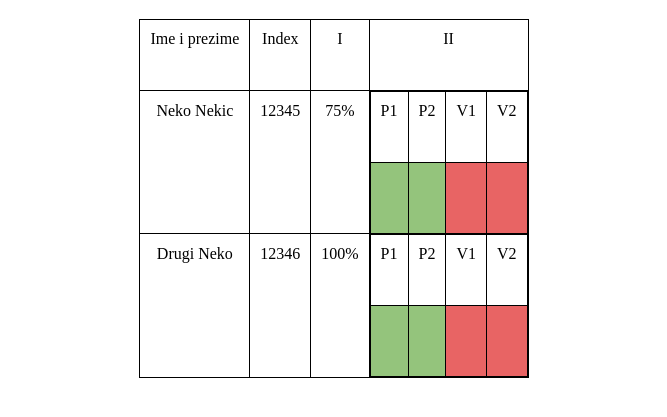
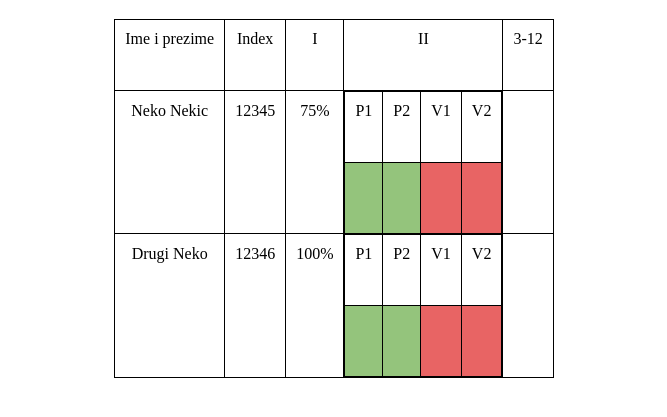
Before and after one commit to fahretf/Hana-WT, a plain HTML site: page html/prisustvo.html in a window 1280 px wide. Shown: the part 61-478 px from the top of the page, without its empty margins (306-973 px from the left). Drawn offline with Linux system fonts and the light colour scheme.

Commit message:
Validacija

```diff
--- a/html/prisustvo.html
+++ b/html/prisustvo.html
@@ -98,6 +98,5 @@
             </table>
         </div>
         <script src="../scripts/prisustvo.js"  type="module"></script>
-        <script src="../scripts/TabelaPrisustvo.js"  type="module"></script>
     </body>
 </html>
--- a/scripts/TabelaPrisustvo.js
+++ b/scripts/TabelaPrisustvo.js
@@ -2,6 +2,83 @@
 export let TabelaPrisustvo = function (divRef, podaci) {
 
     divRef.innerHTML = "";
+
+    //{studenti: [{ime:"Neko",index:12345}],
+    //prisustva:[{sedmica:1,predavanja:1,vjezbe:1,index:12345}],
+    //predmet:"WT", brojPredavanjaSedmicno:3, brojVjezbiSedmicno:2}
+    //validacija
+    var validni = 1;
+
+    //Broj prisustva na predavanju/vježbi je veći od broja predavanja/vježbi sedmično
+    //Broj prisustva je manji od nule
+    for(let i=0; i<podaci.prisustva.length; i++){
+        if(podaci.prisustva[i].predavanja > podaci.brojPredavanjaSedmicno || podaci.prisustva[i].vjezbe>podaci.brojVjezbiSedmicno) validni = 0;
+        else if(podaci.prisustva[i].predavanja < 0 || podaci.prisustva[i].vjezbe < 0) validni = 0;
+    }
+    //console.log("Prva validacija "+validni);
+
+    //Isti student ima dva ili više unosa prisustva za istu sedmicu
+    for(let i=0; i<podaci.prisustva.length; i++){
+        var indeks = podaci.prisustva[i].indeks;
+        var s = podaci.prisustva[i].sedmica;
+        for(let j=i+1; j<podaci.prisustva.length; j++){
+            if(podaci.prisustva[j].index == indeks && podaci.prisustva[j].sedmica == s) validni = 0;
+        }
+    }
+    //console.log("2. validacija "+validni);
+
+    //Postoje dva ili više studenata sa istim indeksom u listi studenata
+    for(let i=0; i<podaci.studenti.length; i++){
+        var indeks = podaci.studenti[i].index;
+        var nasao = 0;
+        for(let j=0; j<podaci.studenti.length; j++){
+            if(indeks == podaci.studenti[j].index) nasao = 1;
+        }
+        if(!nasao) validni = 0;
+    }
+    //console.log("3. validacija "+validni);
+
+    //Postoji prisustvo za studenta koji nije u listi studenata
+    for(let i=0; i<podaci.prisustva.length; i++){
+        var nasao = 0;
+        var student = podaci.prisustva[i].index;
+        for(let j=0; j<podaci.studenti.length; j++){
+            if(podaci.studenti[j].index == student){
+                nasao=1;
+                break;
+            }
+        }
+        if(!nasao) validni =0;
+    }
+    //console.log("4. validacija "+validni);
+
+    //Postoji sedmica, između dvije sedmice za koje je uneseno prisustvo bar jednom studentu, u kojoj nema unesenog prisustva. Npr. uneseno je prisustvo za sedmice 1 i 3 ali nijedan student nema prisustvo za sedmicu 2
+    var lista = new Array();
+    for(let i=0; i<podaci.prisustva.length; i++){
+        lista.push(podaci.prisustva[i].sedmica);
+    }
+    var listaHelper = new Array();
+    for(let i=0; i<lista.length; i++){
+        if(listaHelper.indexOf(lista[i]) === -1) listaHelper.push(lista[i]);
+    }
+    var prvi = listaHelper[0];
+    for(let i=1; i<listaHelper.length; i++){
+        if(listaHelper[i] - 1 != prvi){
+            validni = 0 ;
+            break;
+        }
+        prvi++;
+
+    }
+    //console.log("5. validacija "+validni);
+
+    if(validni == 0){
+        const naslov = document.createElement("h1");
+        const textNaslova = document.createTextNode("Podaci o prisustvu nisu validni");
+        naslov.appendChild(textNaslova);
+        divRef.appendChild(naslov);
+        return;
+    }
 
     const naslov = document.createElement("h1");
     const textNaslova = document.createTextNode("Naziv predmeta: "+podaci.predmet);
@@ -22,7 +99,7 @@ export let TabelaPrisustvo = function (divRef, podaci) {
         }
     }
 
-    var kolone = 2 + br;
+    var kolone = 2 + br+1;
 
     for(let i=0; i<1; i++){
         const row = document.createElement("tr");
@@ -37,6 +114,13 @@ export let TabelaPrisustvo = function (divRef, podaci) {
             else if(j==1){
                 const cell = document.createElement("td");
                 const cellText = document.createTextNode("Index");
+                cell.appendChild(cellText);
+                row.appendChild(cell);
+            }
+            else if (j== kolone-1){
+                const cell = document.createElement("td");
+                var broj = 15-k;
+                const cellText = document.createTextNode(k+"-"+broj);
                 cell.appendChild(cellText);
                 row.appendChild(cell);
             }
@@ -78,7 +162,7 @@ export let TabelaPrisustvo = function (divRef, podaci) {
                 cell.appendChild(cellText);
                 row.appendChild(cell);
             }
-            else if(j!=kolone-1){
+            else if(j<kolone-2){
                 const cell = document.createElement("td");
                 var brPredavanja = 0;
                 var brVjezbi = 0;
@@ -99,12 +183,14 @@ export let TabelaPrisustvo = function (divRef, podaci) {
                 row.appendChild(cell);
                 s++;
             }
-            else if(j==kolone-1){
+            else if(j==kolone-2){
                 var ukupnoPrisustvo=0;
+                var usao = 0;
                 for(let m=0; m<podaci.prisustva.length; m++){
                     if(s==podaci.prisustva[m].sedmica){
                         if(podaci.prisustva[m].index == indeks){
                             ukupnoPrisustvo = podaci.prisustva[m].predavanja+podaci.prisustva[m].vjezbe;
+                            usao=1;
                             break;
                         }
                     }
@@ -123,6 +209,7 @@ export let TabelaPrisustvo = function (divRef, podaci) {
                             const cell = document.createElement("td");
                             const cellText = document.createTextNode("");
                             if(ukupnoPrisustvo>0) cell.style.background = "rgb(148,196,124)";
+                            else if(!usao) cell.style.background = "white";
                             else cell.style.background = "rgb(232,100,100)";
                             ukupnoPrisustvo--;
                             cell.appendChild(cellText);
@@ -143,6 +230,7 @@ export let TabelaPrisustvo = function (divRef, podaci) {
                             const cellText = document.createTextNode("");
                             cell.appendChild(cellText);
                             if(ukupnoPrisustvo>0) cell.style.background = "rgb(148,196,124)";
+                            else if(!usao) cell.style.background = "white";
                             else cell.style.background = "rgb(232,100,100)";
                             ukupnoPrisustvo--;
                             row2.appendChild(cell);
@@ -152,6 +240,12 @@ export let TabelaPrisustvo = function (divRef, podaci) {
                     row.appendChild(row2);
                 }
 
+            }
+            else{
+                const cell = document.createElement("td");
+                const cellText = document.createTextNode("");
+                cell.appendChild(cellText);
+                row.appendChild(cell);
             }
 
         }
--- a/scripts/prisustvo.js
+++ b/scripts/prisustvo.js
@@ -43,8 +43,6 @@ let podaci = {studenti: [
 }
 
 //instanciranje
-
-
 let prisustvo = TabelaPrisustvo(div, podaci);
 //{studenti: [{ime:"Neko",index:12345}], prisustva:[{sedmica:1,predavanja:1,vjezbe:1,index:12345}], predmet:"WT", brojPredavanjaSedmicno:3, brojVjezbiSedmicno:2}
 //pozivanje metoda
```
Also changed, not shown: html/probni.html (+0 -1 lines).
